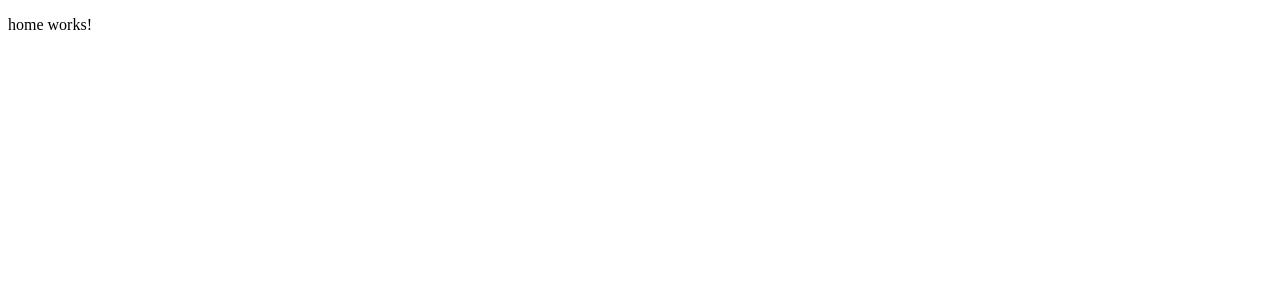
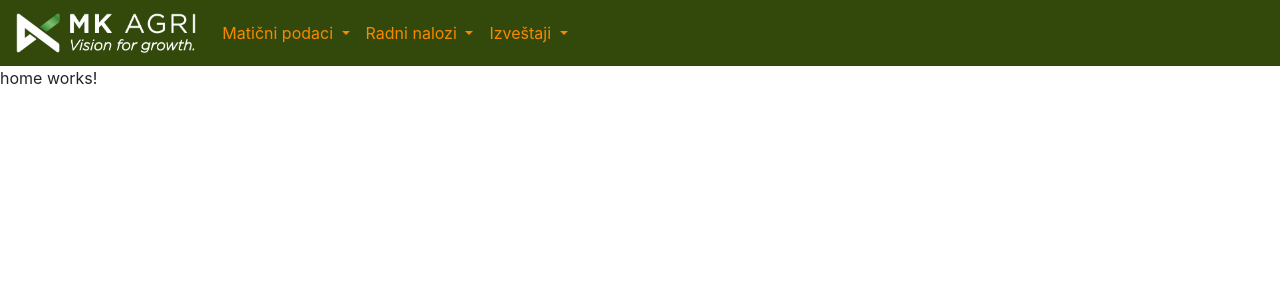
Before and after one commit to mkitbs/ZAGA-WEB, an Angular app in the folder zaga-web/: page / in a window 1280 px wide. Shown: the top 300 px of the page. Built offline with nearby package versions, Linux system fonts and the light colour scheme.

Commit message:
dodao bootstrap

```diff
--- a/zaga-web/package.json
+++ b/zaga-web/package.json
@@ -19,6 +19,8 @@
     "@angular/platform-browser": "~8.2.0",
     "@angular/platform-browser-dynamic": "~8.2.0",
     "@angular/router": "~8.2.0",
+    "bootstrap": "^4.5.2",
+    "jquery": "^3.5.1",
     "rxjs": "~6.4.0",
     "tslib": "^1.10.0",
     "zone.js": "~0.9.1"
--- a/zaga-web/src/app/app.component.html
+++ b/zaga-web/src/app/app.component.html
@@ -1 +1,2 @@
+<navbar></navbar>
 <router-outlet></router-outlet>
--- a/zaga-web/src/app/app.module.ts
+++ b/zaga-web/src/app/app.module.ts
@@ -4,6 +4,7 @@ import { Routes, RouterModule } from '@angular/router';
 
 import { AppComponent } from './app.component';
 import { HomeComponent } from './components/home/home.component';
+import { NavbarComponent } from './components/navbar/navbar.component';
 
 const routes: Routes = [
   {path:"", component:HomeComponent}
@@ -12,7 +13,8 @@ const routes: Routes = [
 @NgModule({
   declarations: [
     AppComponent,
-    HomeComponent
+    HomeComponent,
+    NavbarComponent
   ],
   imports: [
     BrowserModule,
--- /dev/null
+++ b/zaga-web/src/app/components/navbar/navbar.component.css
@@ -0,0 +1,7 @@
+.navigation{
+    background-color: #33490b;
+}
+
+.logo{
+    max-height: 5vh;
+}
--- /dev/null
+++ b/zaga-web/src/app/components/navbar/navbar.component.html
@@ -0,0 +1,58 @@
+<nav class="navbar navbar-expand-lg navbar-light navigation">
+    <a class="navbar-brand" href="#"><img class="logo" src="../../../assets/mk-agri.png"></a>
+    <button class="navbar-toggler" type="button" data-toggle="collapse" data-target="#navbarSupportedContent" aria-controls="navbarSupportedContent" aria-expanded="false" aria-label="Toggle navigation">
+      <span class="navbar-toggler-icon"></span>
+    </button>
+
+    <div class="collapse navbar-collapse" id="navbarSupportedContent">
+      <ul class="navbar-nav mr-auto">
+        <li class="nav-item dropdown">
+            <a class="nav-link dropdown-toggle" href="#" id="navbarDropdown" role="button" data-toggle="dropdown" aria-haspopup="true" aria-expanded="false">
+              Matični podaci
+            </a>
+            <div class="dropdown-menu" aria-labelledby="navbarDropdown">
+              <a class="dropdown-item" href="#">Usevi</a>
+              <a class="dropdown-item" href="#">Mašine</a>
+              <a class="dropdown-item" href="#">Zaposleni</a>
+              <div class="dropdown-divider"></div>
+              <a class="dropdown-item" href="#">Potezi</a>
+              <a class="dropdown-item" href="#">Parcele</a>
+              <a class="dropdown-item" href="#">Grupe mašina</a>
+              <a class="dropdown-item" href="#">Grupe ATM</a>
+              <a class="dropdown-item" href="#">ATM</a>
+              <a class="dropdown-item" href="#">Grupe kultura</a>
+              <a class="dropdown-item" href="#">Kulture</a>
+              <a class="dropdown-item" href="#">Sorte</a>
+              <div class="dropdown-divider"></div>
+              <a class="dropdown-item" href="#">Pravna lica</a>
+              <a class="dropdown-item" href="#">Radne jedinice</a>
+            </div>
+          </li>
+
+          <li class="nav-item dropdown">
+            <a class="nav-link dropdown-toggle" href="#" id="navbarDropdown" role="button" data-toggle="dropdown" aria-haspopup="true" aria-expanded="false">
+              Radni nalozi
+            </a>
+            <div class="dropdown-menu" aria-labelledby="navbarDropdown">
+              <a class="dropdown-item" href="#">Pregled naloga</a>
+              <a class="dropdown-item" href="#">Kreiranje naloga</a>
+              <a class="dropdown-item" href="#">Zatvaranje naloga</a>
+            </div>
+          </li>
+
+        <li class="nav-item dropdown">
+          <a class="nav-link dropdown-toggle" href="#" id="navbarDropdown" role="button" data-toggle="dropdown" aria-haspopup="true" aria-expanded="false">
+            Izveštaji
+          </a>
+          <div class="dropdown-menu" aria-labelledby="navbarDropdown">
+            <a class="dropdown-item" href="#">Učinak operacija</a>
+            <a class="dropdown-item" href="#">Učinak radnika</a>
+            <a class="dropdown-item" href="#">Učinak mašina</a>
+            <a class="dropdown-item" href="#">Pregled prinosa</a>
+            <a class="dropdown-item" href="#">Kalkulacija CK</a>
+          </div>
+        </li>
+
+      </ul>
+    </div>
+  </nav>
--- /dev/null
+++ b/zaga-web/src/app/components/navbar/navbar.component.ts
@@ -0,0 +1,15 @@
+import { Component, OnInit } from '@angular/core';
+
+@Component({
+  selector: 'navbar',
+  templateUrl: './navbar.component.html',
+  styleUrls: ['./navbar.component.css']
+})
+export class NavbarComponent implements OnInit {
+
+  constructor() { }
+
+  ngOnInit() {
+  }
+
+}
--- a/zaga-web/src/index.html
+++ b/zaga-web/src/index.html
@@ -7,8 +7,12 @@
 
   <meta name="viewport" content="width=device-width, initial-scale=1">
   <link rel="icon" type="image/x-icon" href="favicon.ico">
+  <link rel="stylesheet" href="https://stackpath.bootstrapcdn.com/bootstrap/4.3.1/css/bootstrap.min.css" integrity="sha384-ggOyR0iXCbMQv3Xipma34MD+dH/1fQ784/j6cY/iJTQUOhcWr7x9JvoRxT2MZw1T" crossorigin="anonymous">
 </head>
 <body>
   <app-root></app-root>
+
+  <script src="https://code.jquery.com/jquery-3.3.1.slim.min.js" integrity="sha384-q8i/X+965DzO0rT7abK41JStQIAqVgRVzpbzo5smXKp4YfRvH+8abtTE1Pi6jizo" crossorigin="anonymous"></script>
+  <script src="https://stackpath.bootstrapcdn.com/bootstrap/4.3.1/js/bootstrap.min.js" integrity="sha384-JjSmVgyd0p3pXB1rRibZUAYoIIy6OrQ6VrjIEaFf/nJGzIxFDsf4x0xIM+B07jRM" crossorigin="anonymous"></script>
 </body>
 </html>
--- a/zaga-web/src/styles.css
+++ b/zaga-web/src/styles.css
@@ -1 +1,5 @@
 /* You can add global styles to this file, and also import other style files */
+
+navbar > nav> div> ul > li >a{
+    color: #f68901 !important;
+}
```
Also changed, not shown: zaga-web/src/assets/mk-agri.png (added), 1 other file (tests, documents, lock files or other folders).
